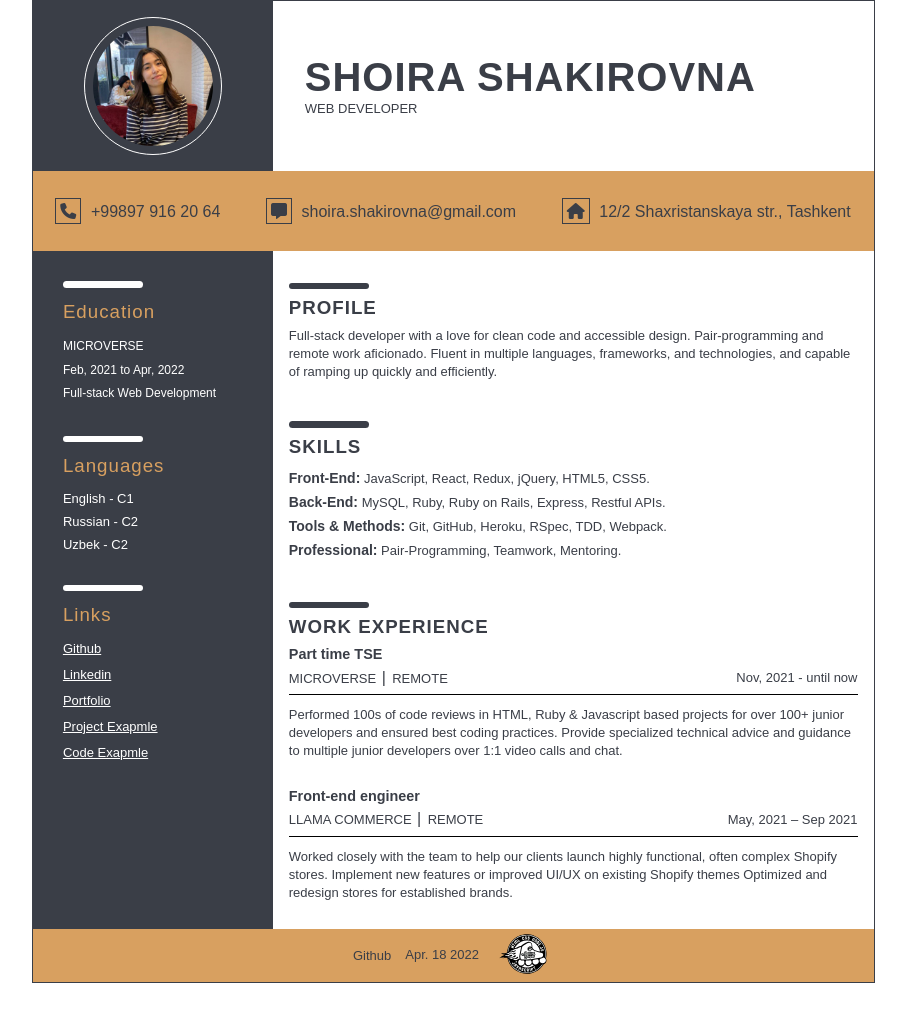
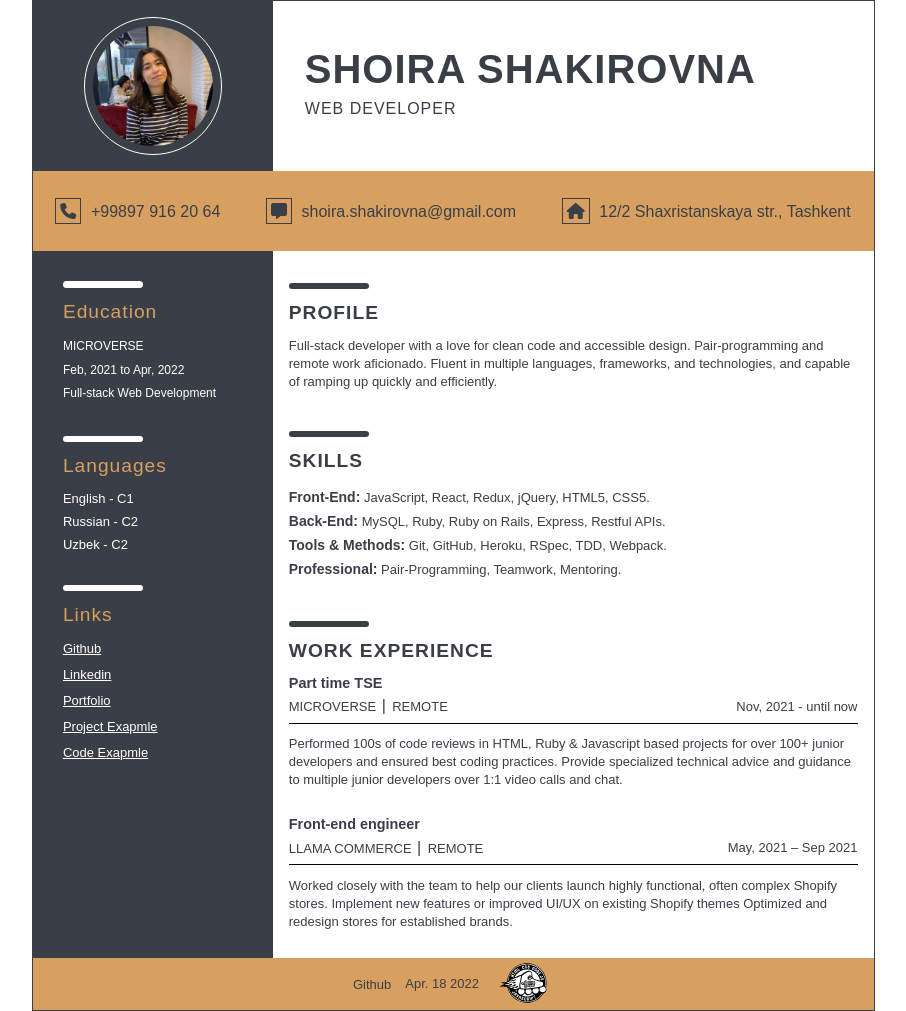
Before and after one commit to ShoiraTa/rsschool-cv, a plain HTML site: page index.html in a window 1280 px wide. Shown: the whole page, without its empty margins (187-1093 px from the left). Before the commit the page ends 983 px from the top, so only its background shows below. Drawn offline with Linux system fonts and the light colour scheme.

Commit message:
feat: add h2 and h3 headers

```diff
--- a/index.html
+++ b/index.html
@@ -21,7 +21,7 @@
       </div>
       <div class="header-about">
         <h1 class="text-dark">SHOIRA SHAKIROVNA</h1>
-        <p class="text-dark">WEB DEVELOPER</p>
+        <h3 class="text-dark">WEB DEVELOPER</h3>
       </div>
     </div>
       <nav>
@@ -36,14 +36,14 @@
     <section class="left-col bg-dark text-light">
       <div class="about-info-container">
         <div class="white-divider"></div>
-        <h3 class="text-yellow">Education</h3>
+        <h2 class="text-yellow">Education</h2>
         <p class="text-light">MICROVERSE</p>
         <span class="text-light">Feb, 2021 to Apr, 2022</span>
         <p class="text-light">Full-stack Web Development </p>
       </div>
       <div class="about-info-container">
         <div class="white-divider"></div>
-        <h3 class="text-yellow">Languages</h3>
+        <h2 class="text-yellow">Languages</h2>
         <ul class="languages">
           <li>English - C1</li>
           <li>Russian - C2</li>
@@ -52,7 +52,7 @@
       </div>
       <div class="about-info-container">
         <div class="white-divider"></div>
-        <h3 class="text-yellow">Links</h3>
+        <h2 class="text-yellow">Links</h2>
         <ul>
           <li><a href="https://github.com/ShoiraTa">Github</a></li>
           <li><a href="https://www.linkedin.com/in/shoira-ta/">Linkedin</a></li>
@@ -66,12 +66,12 @@
     <section class="right-col text-dark">
       <article class="profile-container mb-1 mt-1">
         <div class="dark-divider"></div>
-        <h3>PROFILE</h3>
+        <h2>PROFILE</h2>
         <p >Full-stack developer with a love for clean code and accessible design. Pair-programming and remote work aficionado. Fluent in multiple languages, frameworks, and technologies, and capable of ramping up quickly and efficiently.</p>
       </article>
       <article class="profile-container mb-1 mt-1">
         <div class="dark-divider"></div>
-        <h3>SKILLS</h3>
+        <h2>SKILLS</h2>
         <div class="skills-container">
           <ul class="ul-skills">
             <li><strong>Front-End:</strong> JavaScript, React, Redux, jQuery, HTML5, CSS5.</li>
@@ -85,7 +85,7 @@
       <article>
         <div class="dark-divider"></div>
         <div class="experience-container">
-          <h3>WORK EXPERIENCE</h3>
+          <h2>WORK EXPERIENCE</h2>
           <div>
             <h4>Part time TSE</h4>
             <div class="job-info">
--- a/style.css
+++ b/style.css
@@ -31,6 +31,10 @@ p,
 .ul-skills li,
 span {
   letter-spacing: 0;
+}
+
+h2{
+  font-size: 1.2rem;
 }
 
 h4 {
@@ -106,6 +110,8 @@ h4 {
 
 h3 {
   margin: 0.5rem 0;
+  font-size: 1rem;
+  font-weight: 200;
 }
 
 nav {
```
